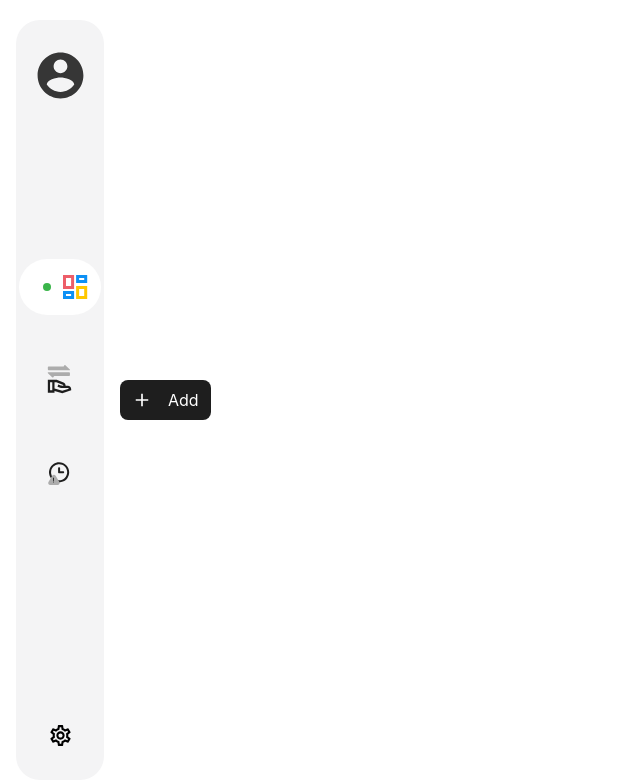
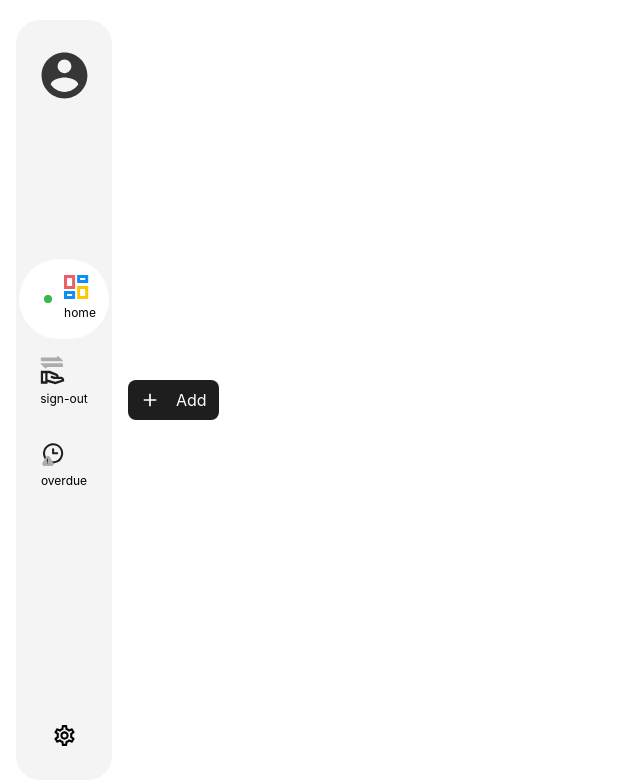
Before and after one commit to queens-psyc-clinic/app, a React (Create React App) app in the folder client/: page / in a window 1280 px wide. Shown: the top 784 px of the page, without its empty margins (0-640 px from the left). Built offline with nearby package versions, Linux system fonts and the light colour scheme.

Commit message:
added titles and made width a little wider

```diff
--- a/client/src/components/Navbar.tsx
+++ b/client/src/components/Navbar.tsx
@@ -10,7 +10,7 @@ const Navbar = (props: { userType: string }) => {
     props.userType === "admin" ? adminMenuOptions : clientMenuOptions;
 
   return (
-    <div className="h-[95%] w-[5.5rem] rounded-3xl bg-gray-100 py-4 flex flex-col items-center">
+    <div className="h-[95%] w-[6rem] rounded-3xl bg-gray-100 py-4 flex flex-col items-center">
       <img src={profilePic} alt="profile" className="mt-4"></img>
       <div
         className={`flex flex-col w-full justify-between items-center self-center justify-self-center mb-auto ${
@@ -30,6 +30,8 @@ const Navbar = (props: { userType: string }) => {
                   selected === option.title ? "mr-3" : "hidden"
                 }`}
               ></span>
+              <div className="flex flex-col">
+                <div>
                   <i>
                     <img
                       src={
@@ -40,6 +42,12 @@ const Navbar = (props: { userType: string }) => {
                       alt={`${option.title} icon`}
                     ></img>
                   </i>
+                </div>
+                <div>
+                  <span className="text-xs mt-1">{option.title}</span>
+                </div>
+              </div>
+
             </span>
           );
         })}
```
Lines whose indentation alone changed are shown as unchanged.
